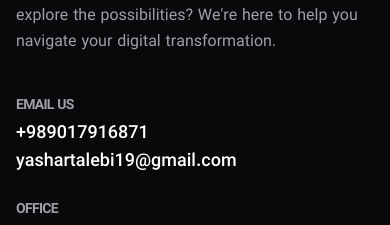
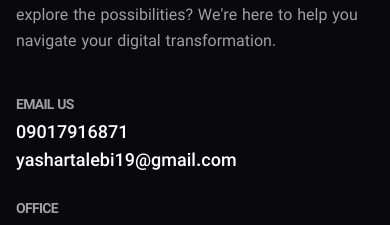
Before and after one commit to yashar1919/Uni_Vision_Studio, a React (Vite) app: page / in a window 390 px wide. Shown: the part 6068-6293 px from the top of the page. Built offline with nearby package versions, Linux system fonts and the light colour scheme.

Commit message:
change my phone number

```diff
--- a/sections/Contact.tsx
+++ b/sections/Contact.tsx
@@ -88,7 +88,7 @@ const Contact: React.FC = () => {
               <p
                 className={`text-lg font-medium ${theme === "dark" ? "text-white" : "text-zinc-900"}`}
               >
-                +989017916871
+                09017916871
                 <br />
                 yashartalebi19@gmail.com
               </p>
```
